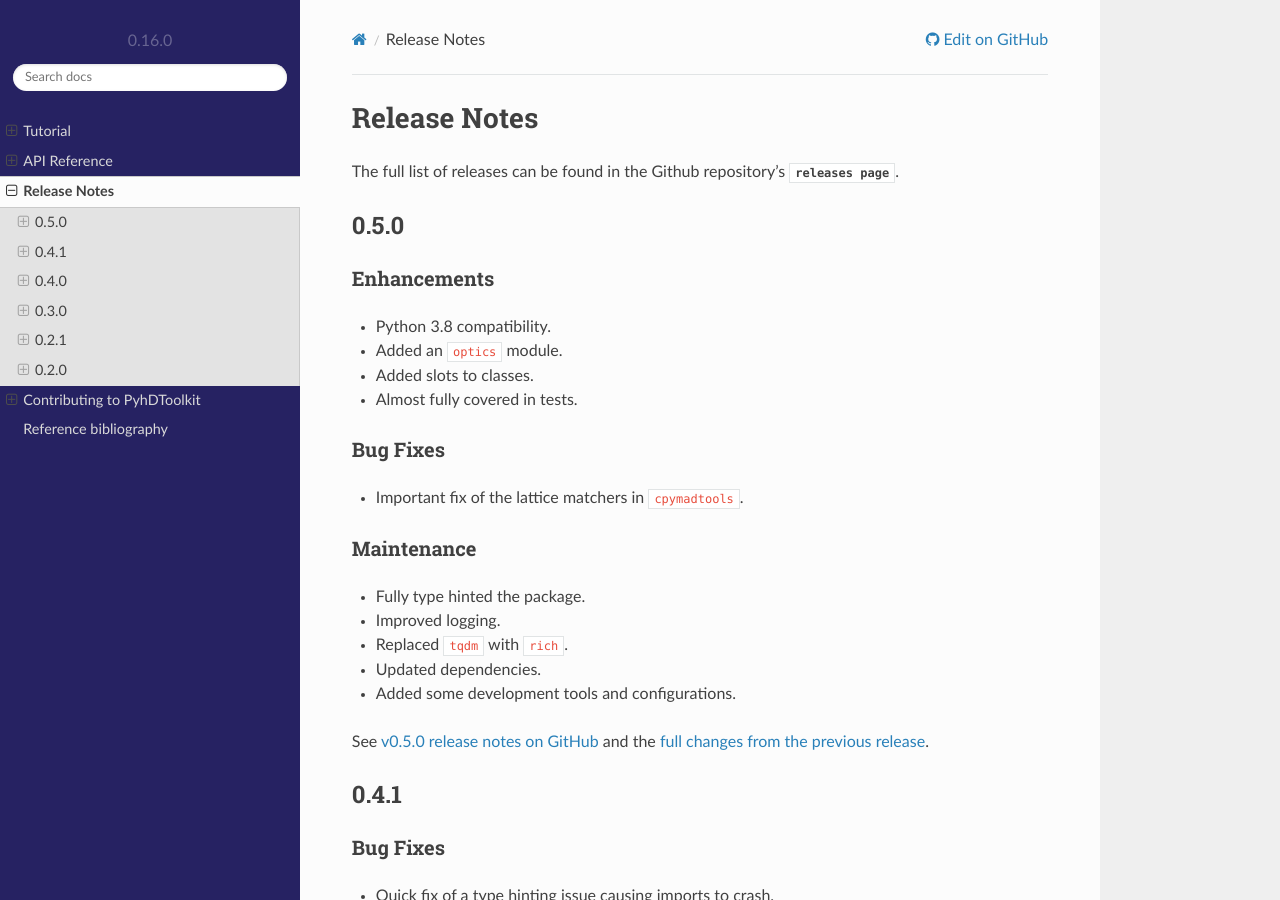
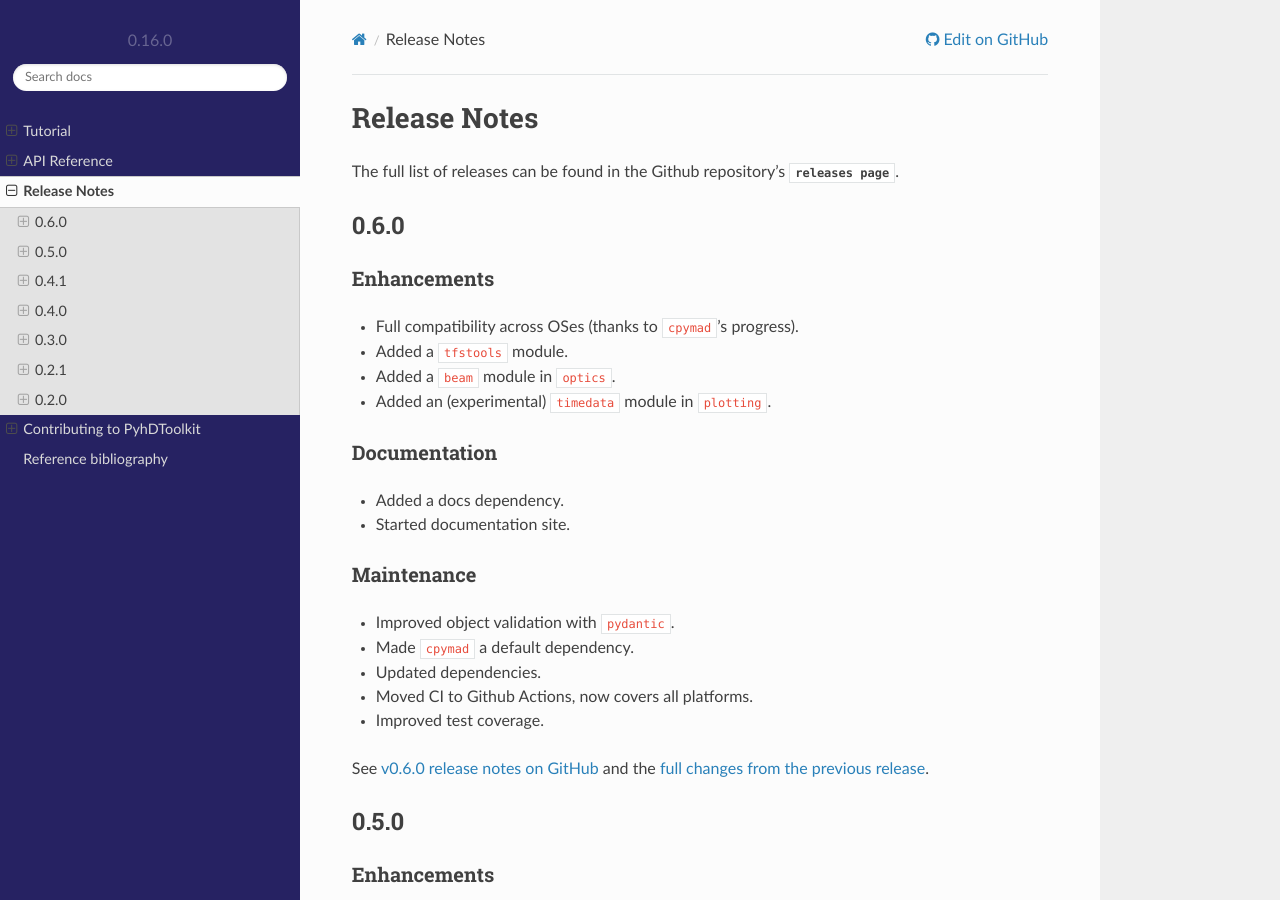
Before and after one commit to fsoubelet/PyhDToolkit, a Sphinx documentation site: the page built from docs/release.rst, in a window 1280 px wide and 900 px high. Built offline with Sphinx 7.4.7 and the Read the Docs theme 2.0.0, drawn with Linux system fonts in a browser that asks for light colours; pages that are not in the unit, such as notebooks, are missing from menus.

Commit message:
release 0.6.0

```diff
--- a/docs/release.rst
+++ b/docs/release.rst
@@ -2,6 +2,37 @@ Release Notes
 =============
 
 The full list of releases can be found in the Github repository's `releases page <https://github.com/fsoubelet/PyhDToolkit/releases>`.
+
+.. _release_0.6.0:
+
+0.6.0
+-----
+
+Enhancements
+~~~~~~~~~~~~
+
+* Full compatibility across OSes (thanks to ``cpymad``'s progress).
+* Added a ``tfstools`` module.
+* Added a ``beam`` module in ``optics``.
+* Added an (experimental) ``timedata`` module in ``plotting``.
+
+Documentation
+~~~~~~~~~~~~~
+
+* Added a docs dependency.
+* Started documentation site.
+
+Maintenance
+~~~~~~~~~~~
+
+* Improved object validation with ``pydantic``.
+* Made ``cpymad`` a default dependency.
+* Updated dependencies.
+* Moved CI to Github Actions, now covers all platforms.
+* Improved test coverage.
+
+See `v0.6.0 release notes on GitHub <https://github.com/fsoubelet/PyhDToolkit/releases/tag/0.6.0>`_ and the `full changes from the previous release <https://github.com/fsoubelet/PyhDToolkit/compare/0.5.0...0.6.0>`_.
+
 
 .. _release_0.5.0:
 
```
